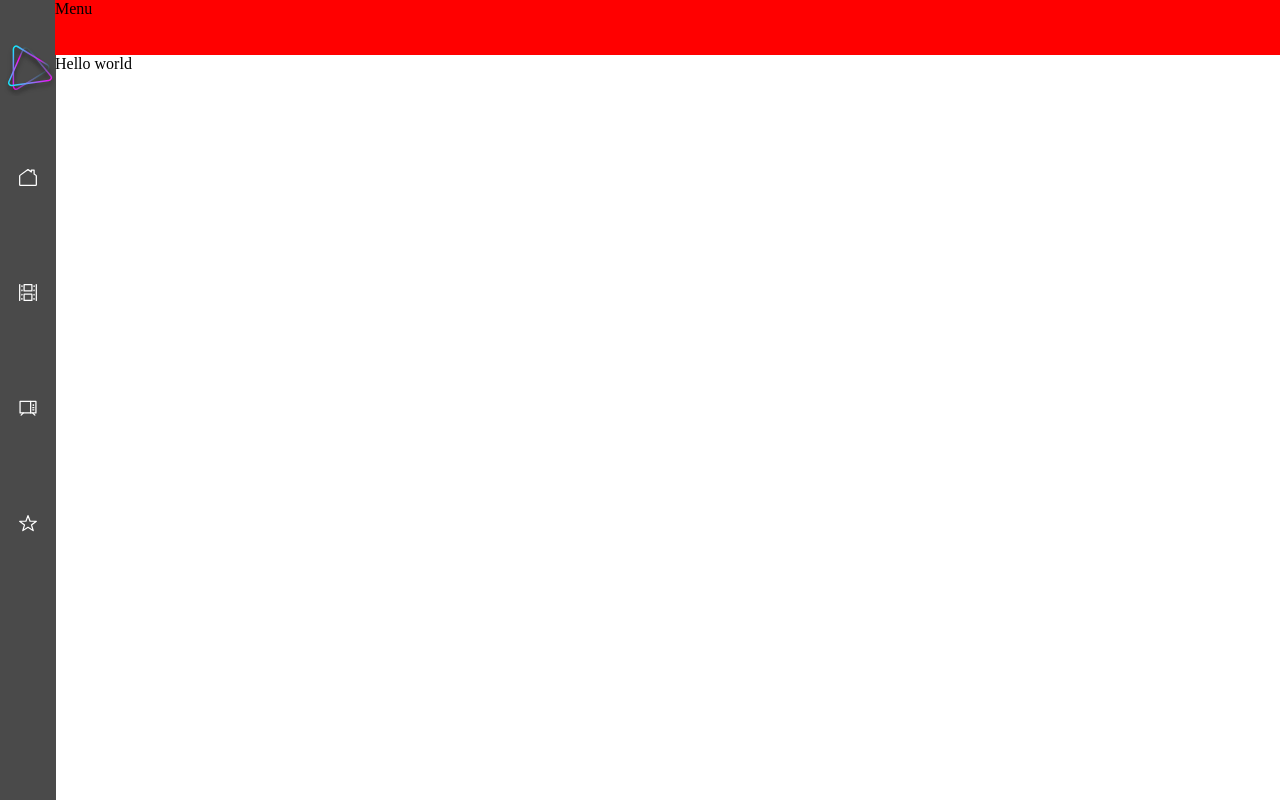
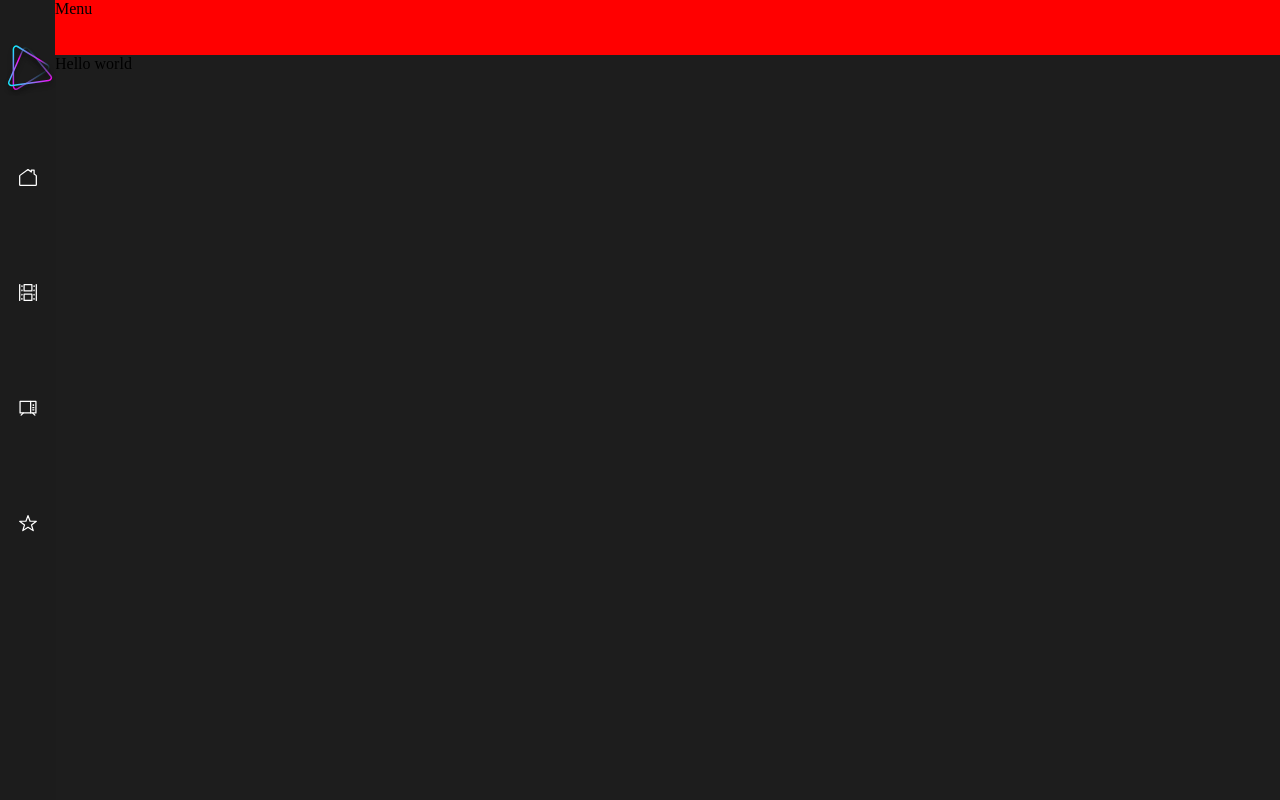
Before and after one commit to mhevyk/react-ts-film-app, a React (Vite) app: page / in a window 1280 px wide. Built offline with nearby package versions, Linux system fonts and the light colour scheme.

Commit message:
fix: Added background color to page

```diff
--- a/src/index.css
+++ b/src/index.css
@@ -2,6 +2,7 @@ body {
   margin: 0;
   padding: 0;
   box-sizing: border-box;
+  background-color: rgb(29, 29, 29); /* TODO: replace with theme colors */
 }
 
 img {
```
